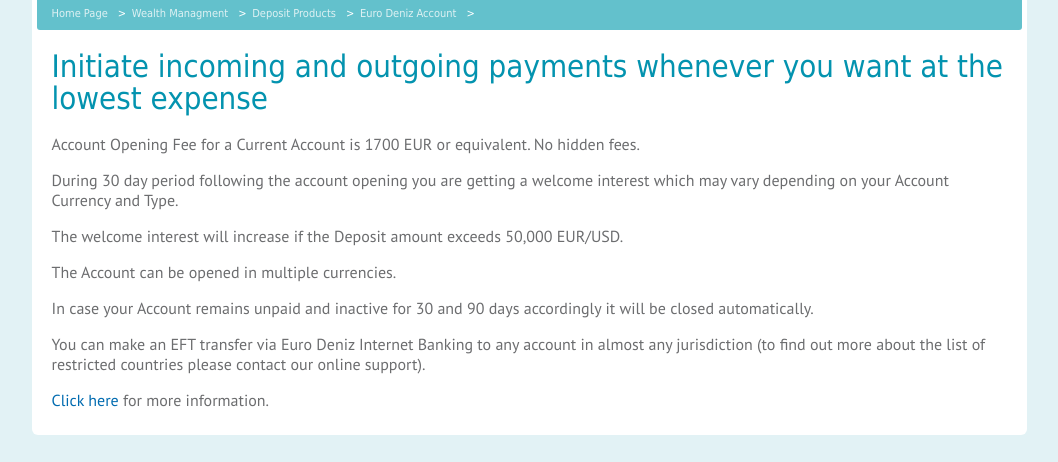
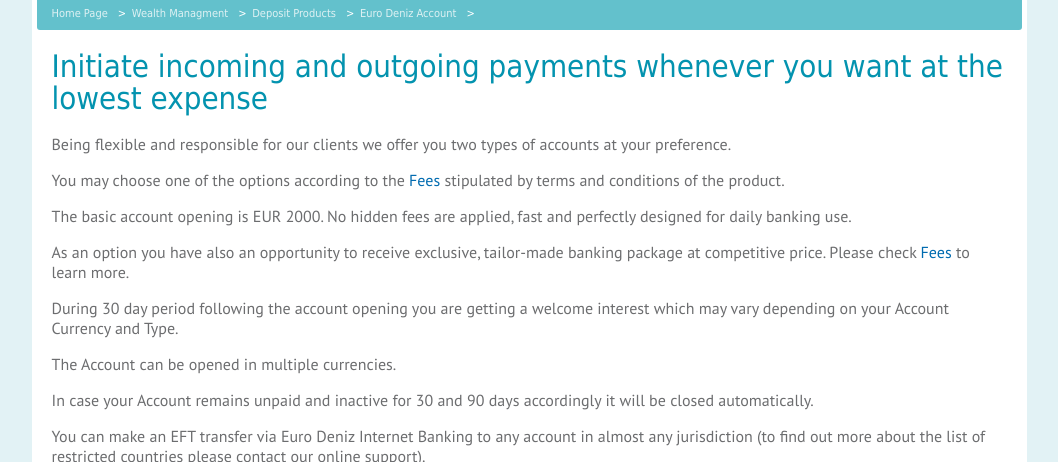
Before and after one commit to AmBitSite/deniz, a website: page src/deniz-account-wealth.html in a window 1280 px wide. Shown: the part 324-786 px from the top of the page, without its empty margins (111-1169 px from the left). Drawn offline with nearby package versions, Linux system fonts and the light colour scheme; files that its build step writes are made by us from their sources; no server answers.

Commit message:
25.11.2019

```diff
--- a/src/deniz-account-wealth.html
+++ b/src/deniz-account-wealth.html
@@ -42,38 +42,52 @@
                         <ul>
                             <li class="services__text">
                                 <p class="mt-0">
-                                    Account Opening Fee for a Current Account is 1700 EUR or
-                                    equivalent. No hidden fees.
+                                    Being flexible and responsible for our clients we offer you two types of accounts at
+                                    your preference.
+                                </p>
+                            </li>
+                            <li class="services__text">
+                                <!-- &nbsp; -->
+                                <p class="mt-0">
+                                    You may choose one of the options according to the&nbsp;<a
+                                        href="fees.html">Fees</a>&nbsp;stipulated by
+                                    terms and conditions of the product.
                                 </p>
                             </li>
                             <li class="services__text">
                                 <p class="mt-0">
-                                    During 30 day period following the account opening you are
-                                    getting a welcome interest which may vary depending on your Account Currency and
-                                    Type.
+                                    The basic account opening is EUR 2000. No hidden fees are applied, fast and
+                                    perfectly designed for daily banking use.
                                 </p>
                             </li>
                             <li class="services__text">
                                 <p class="mt-0">
-                                    The welcome interest will increase if the Deposit amount exceeds
-                                    50,000 EUR/USD.
+                                    As an option you have also an opportunity to receive exclusive, tailor-made banking
+                                    package at competitive price. Please check&nbsp;<a href="fees.html">Fees</a>&nbsp;to
+                                    learn more.
                                 </p>
                             </li>
                             <li class="services__text">
                                 <p class="mt-0">
-                                    The Account can be opened in multiple currencies.
+                                    During 30 day period following the account opening you are getting a welcome
+                                    interest which may vary depending on your Account Currency and Type.
+                                </p>
+                            </li>
+                            <li class="services__text">
+                                <p class="mt-0">The Account can be opened in multiple currencies.</p>
+                            </li>
+                            <li class="services__text">
+                                <p class="mt-0">
+                                    In case your Account remains unpaid and inactive for 30 and 90 days accordingly it
+                                    will be closed automatically.
                                 </p>
                             </li>
                             <li class="services__text">
                                 <p class="mt-0">
-                                    In case your Account remains unpaid and inactive for 30 and 90
-                                    days accordingly it will be closed automatically.
+                                    You can make an EFT transfer via Euro Deniz Internet Banking to any account in
+                                    almost any jurisdiction (to find out more about the list of restricted countries
+                                    please contact our online support).
                                 </p>
-                            </li>
-                            <li class="services__text">
-                                <p class="mt-0">You can make an EFT transfer via Euro Deniz Internet Banking to any
-                                    account in almost any jurisdiction (to find out more about the list of restricted
-                                    countries please contact our online support).</p>
                             </li>
                             <li class="services__text">
                                 <span class="services__text">
```
Also changed, not shown: build/deniz-account-wealth.html.
